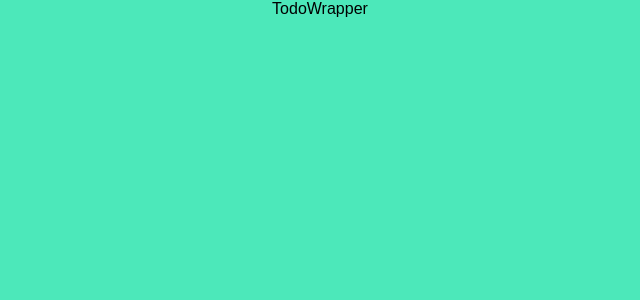
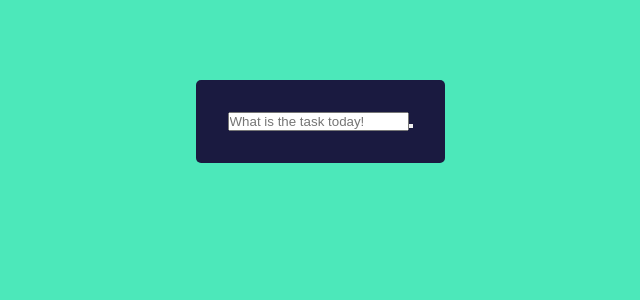
Before and after one commit to kishore270598/todo, a React (Create React App) app: page / in a window 1280 px wide. Shown: the top 300 px of the page, without its empty margins (320-960 px from the left). Built offline with nearby package versions, Linux system fonts and the light colour scheme.

Commit message:
Todofrom and wrapper js  added

```diff
--- a/src/App.css
+++ b/src/App.css
@@ -18,7 +18,7 @@
 }
 
 h1 {
-  color: #fff;
+  color: #ffffff;
   margin-bottom: 0.5rem;
   font-size: 1.75rem;
 }
@@ -43,7 +43,7 @@
   margin-top: 1rem;
   margin-bottom: 2rem;
   width: 300px;
-  color: #fff;
+  color: #26cedd;
 }
 
 .todo-input::placeholder {
--- a/src/components/TodoForm.js
+++ b/src/components/TodoForm.js
@@ -2,6 +2,11 @@
 
 export const Todoform = () => {
   return (
-    <div>Todoform</div>
+    <form className='Todoform'>
+      <input type='Text' className='Todo-input'
+      placeholder='What is the task today!' />
+      <button type='submit' className='tod-btn'/>
+    </form>
+
   )
 }
--- a/src/components/TodoWrapper.js
+++ b/src/components/TodoWrapper.js
@@ -1,7 +1,10 @@
 import React from 'react'
-
+import { Todoform } from './TodoForm'
+//export--< public>
 export const TodoWrapper = () => {
   return (
-    <div>TodoWrapper</div>
+    <div className='TodoWrapper'>
+      <Todoform />
+    </div>
   )
 }
```
